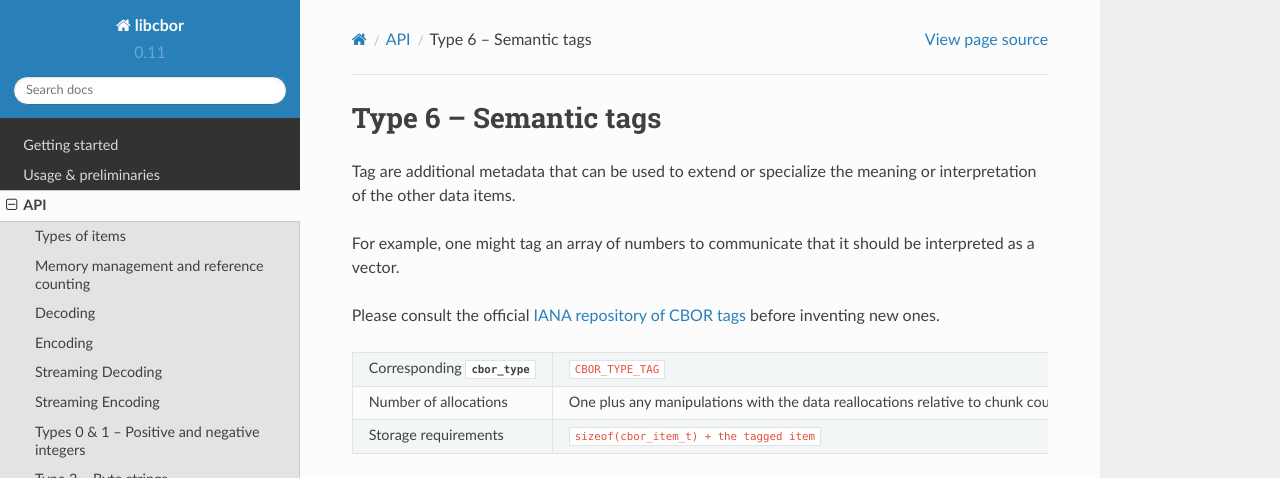
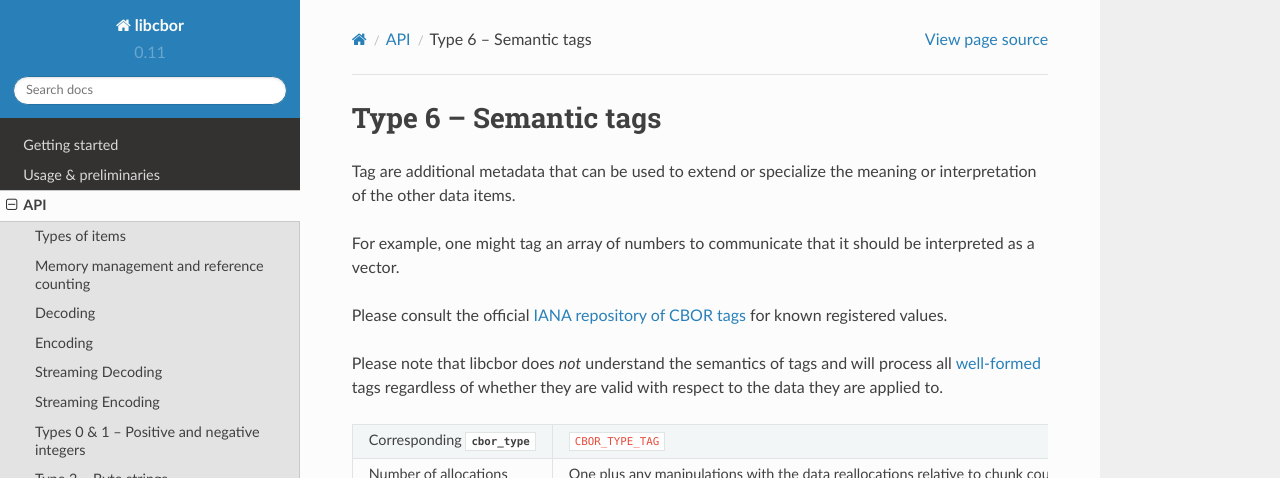
Before and after one commit to PJK/libcbor, a Sphinx documentation site: the page built from doc/source/api/type_6.rst, in a window 1280 px wide and 1211 px high. Shown: the top 478 px of the window. Built offline with Sphinx 7.4.7 and the Read the Docs theme 2.0.0, drawn with Linux system fonts in a browser that asks for light colours; grey boxes are pictures that could not be loaded.

Commit message:
Tag docs improvements

```diff
--- a/doc/source/api/type_6.rst
+++ b/doc/source/api/type_6.rst
@@ -5,7 +5,12 @@ Tag are additional metadata that can be used to extend or specialize the meaning
 
 For example, one might tag an array of numbers to communicate that it should be interpreted as a vector.
 
-Please consult the official `IANA repository of CBOR tags <https://www.iana.org/assignments/cbor-tags/cbor-tags.xhtml>`_ before inventing new ones.
+Please consult the official `IANA repository of CBOR tags <https://www.iana.org/assignments/cbor-tags/cbor-tags.xhtml>`_ for known registered values.
+
+Please note that libcbor does *not* understand the semantics of tags and will
+process all `well-formed <https://datatracker.ietf.org/doc/html/rfc8949#name-terminology>`_
+tags regardless of whether they are valid with respect to the data they are
+applied to.
 
 ==================================  ======================================================
 Corresponding :type:`cbor_type`     ``CBOR_TYPE_TAG``
```
